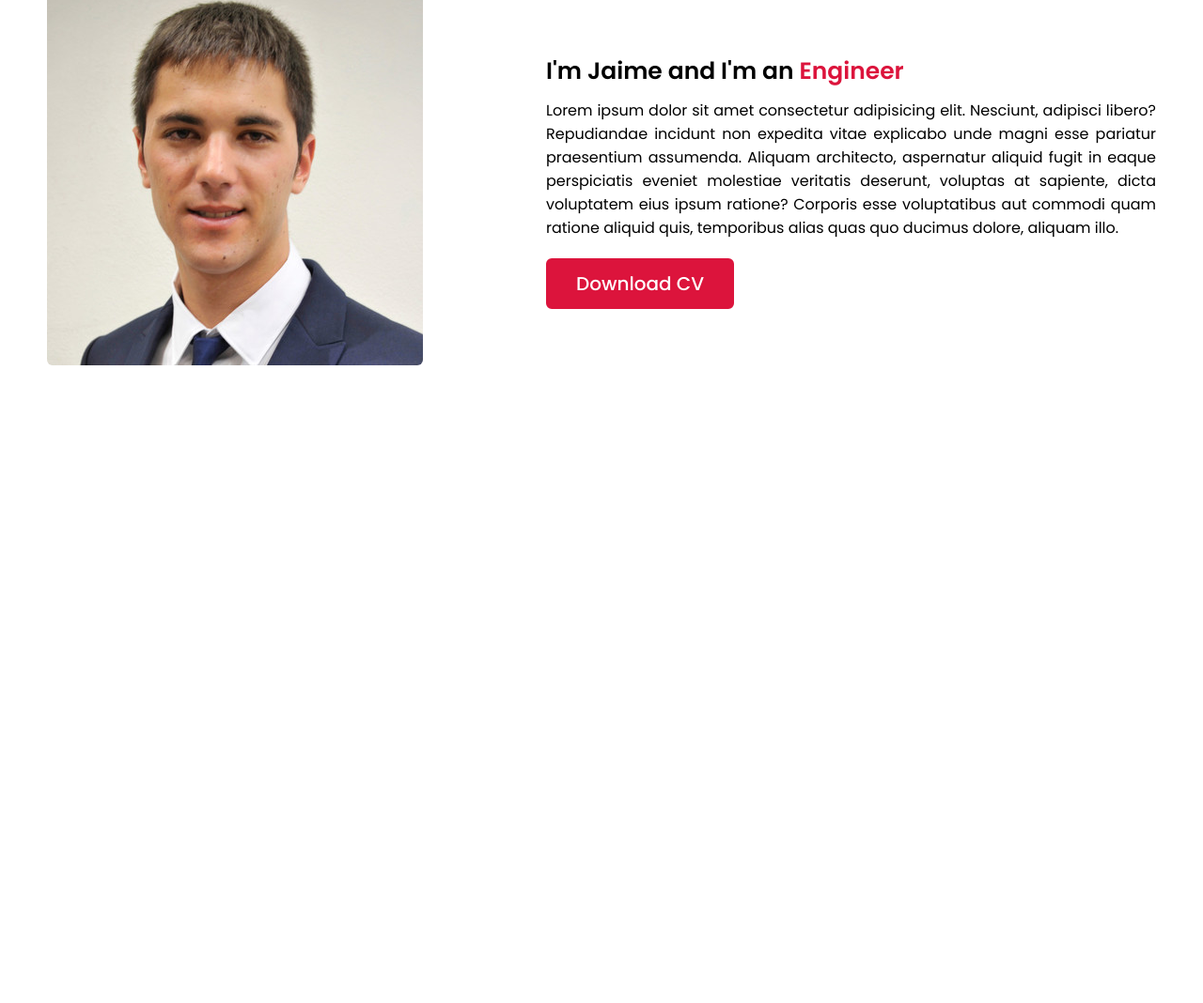
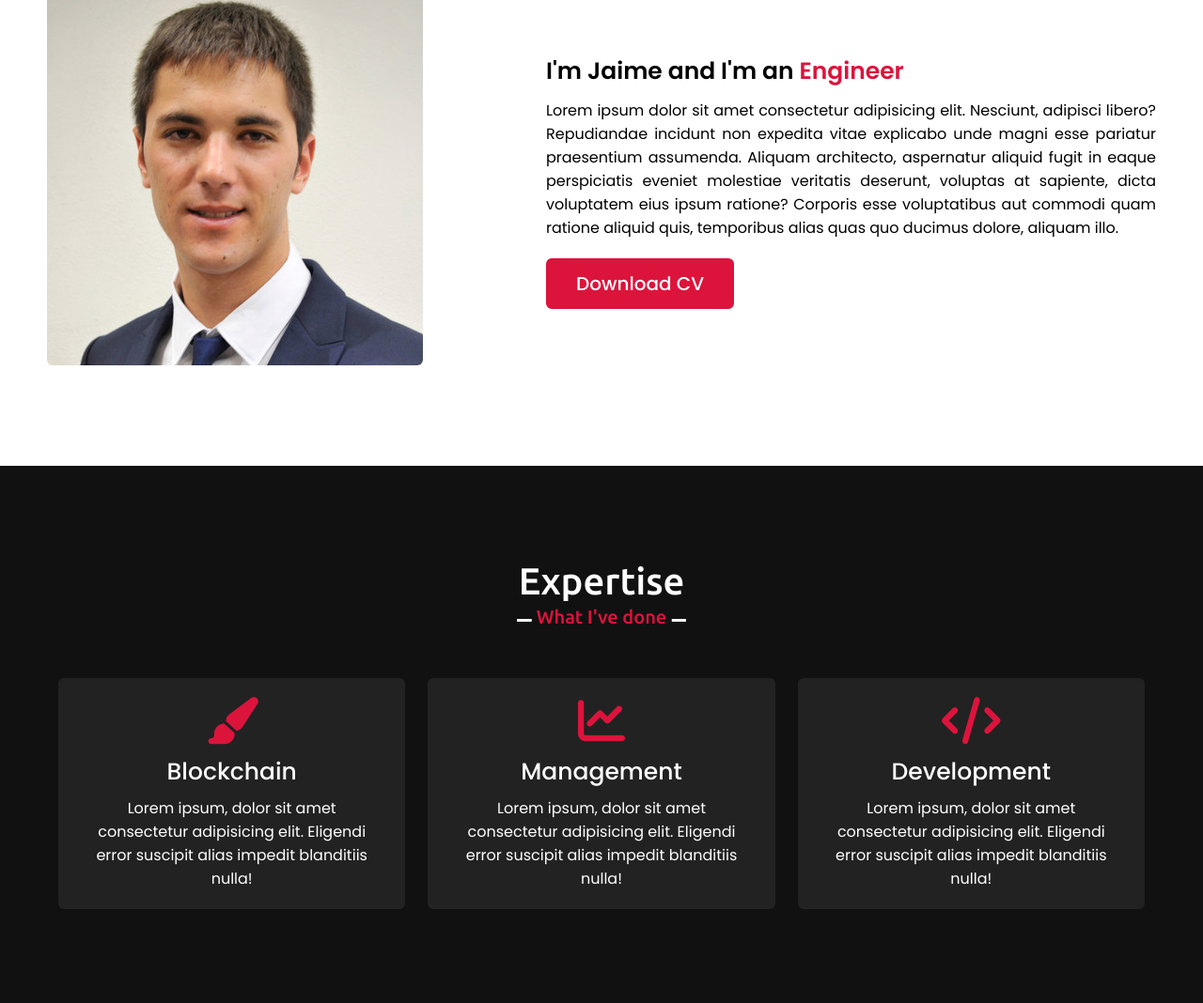
Before and after one commit to JaimeFidalgo/PersonalSite, a plain HTML site: page public/index.html in a window 1280 px wide. Shown: the part 1037-2105 px from the top of the page at 94% size. Before the commit the page ends 1533 px from the top, so only its background shows below. Drawn offline with nearby package versions, Linux system fonts and the light colour scheme.

Commit message:
expertise section no responsive

```diff
--- a/public/assets/css/styles.css
+++ b/public/assets/css/styles.css
@@ -138,17 +138,13 @@
 
 }
 
-/*About Section Styling*/
+/* All similar styling */
 
 section {
     padding: 100px 0;
 }
 
-.about {
-    font-family: "Poppins", sans-serif;
-}
-
-.about .title {
+section .title {
     position: relative;
     text-align: center;
     font-size: 40px;
@@ -159,7 +155,7 @@ section {
 
 }
 
-.about .title::before {
+section .title::before {
     content: "";
     position: absolute;
     bottom: 0px;
@@ -170,8 +166,8 @@ section {
     transform: translateX(-50%)
 }
 
-.about .title::after {
-    content: "who I am";
+section .title::after {
+
     position: absolute;
     bottom: -12px;
     left: 50%;
@@ -182,7 +178,21 @@ section {
     transform: translateX(-50%)
 }
 
-.about .about-content {
+/*About Section Styling*/
+
+
+
+.about, .services {
+    font-family: "Poppins", sans-serif;
+}
+
+
+
+.about .title::after{
+    content: "who I am";
+}
+
+.about .about-content, services .serv-content {
     display: flex;
     flex-wrap: wrap;
     align-items: center;
@@ -237,32 +247,70 @@ section {
     background: none;
 }
 
+/* Expertise(services) section styling */
+
+.services{
+    color: #fff;
+    background: #111;
+
+}
+
+.services .title::before{
+    background: #fff;
+
+}
+
+.services .title::after{
+    background: #111;
+    content: "What I've done"
+}
+
+.services .serv-content {
+display: flex;
+justify-content: space-around;
+
+}
+
+.services .serv-content .card{
+    width: calc(33% - 20px);
+    background: #222;
+    text-align: center;
+    border-radius: 6px;
+    padding: 20px 25px;
+    cursor: pointer;
+    transition: all 0.3s ease;
+}
+
+.services .serv-content .card:hover{
+    background: crimson;
+}
+
+.services .serv-content .card .box{
+    transition: all 0.3s ease;
+
+}
+.services .serv-content .card:hover .box{
+    transform: scale(1.05);
+}
+
+.services .serv-content .card i{
+    font-size: 50px;
+    color: crimson;
+    transition: color 0.3s ease;
+
+}
+.services .serv-content .card:hover i{
+    color: #fff;
+
+}
+
+.services .serv-content .card .text {
+    font-size: 25px;
+    font-weight: 500;
+    margin: 10px 0 7px 0;
 
 
-
-
-
-
-
-
-
-
-
-
-
-
-
-
-
-
-
-
-
-
-
-
-
-
+}
 /*Responsive media query start*/
 
 @media (max-width: 1300px) {
--- a/public/index.html
+++ b/public/index.html
@@ -19,6 +19,7 @@
             <ul class="menu">
                 <li><a href="#">Home</a></li>
                 <li><a href="#">About</a></li>
+                <li><a href="#">Expertise</a></li>
                 <li><a href="#">Skills</a></li>
                 <li><a href="#">Projects</a></li>
                 <li><a href="#">Contact</a></li>
@@ -60,6 +61,40 @@
         </div>
     </section>
 
+     <!--Start Expertise Section-->
+
+     <section class="services" id="services">
+        <div class="max-width">
+            <h2 class="title">Expertise</h2>
+            <div class="serv-content">
+                <div class="card">
+                    <div class="box">
+                        <i class="fas fa-paint-brush"></i>
+                        <div class="text">Blockchain</div>
+                        <p>Lorem ipsum, dolor sit amet consectetur adipisicing elit. Eligendi error suscipit alias impedit blanditiis nulla!</p>
+                    </div>
+                </div>
+
+                <div class="card">
+                    <div class="box">
+                        <i class="fas fa-chart-line"></i>
+                        <div class="text">Management</div>
+                        <p>Lorem ipsum, dolor sit amet consectetur adipisicing elit. Eligendi error suscipit alias impedit blanditiis nulla!</p>
+                    </div>
+                </div>
+
+                <div class="card">
+                    <div class="box">
+                        <i class="fas fa-code"></i>
+                        <div class="text">Development</div>
+                        <p>Lorem ipsum, dolor sit amet consectetur adipisicing elit. Eligendi error suscipit alias impedit blanditiis nulla!</p>
+                    </div>
+                </div>
+
+            </div>
+        </div>
+    </section>
+
 
 
 <script src="assets/js/main.js"></script>
```
